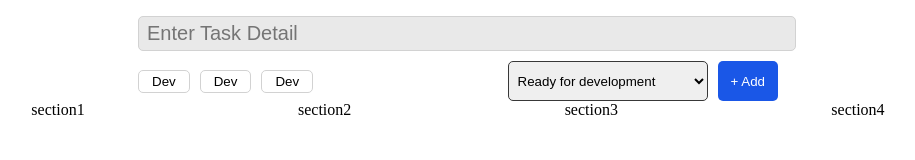
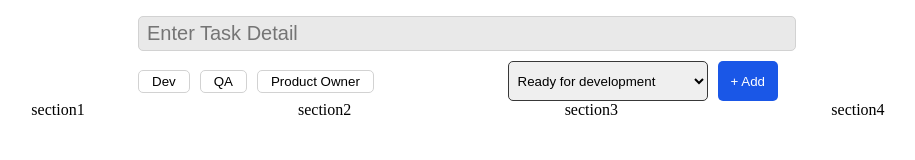
Before and after one commit to ashucj17/jira-board, a React (Vite) app: page / in a window 1280 px wide. Shown: the part 134-294 px from the top of the page, without its empty margins (182-1097 px from the left). Built offline with nearby package versions, Linux system fonts and the light colour scheme.

Commit message:
passing tags using props

```diff
--- a/src/Components/Tags/queue-assigned-tags.jsx
+++ b/src/Components/Tags/queue-assigned-tags.jsx
@@ -1,9 +1,11 @@
 import './queue-assigned-tags.css'
 
-const Tags= () =>{
+const Tags= (props) =>{
+
+  const {tagName} = props
     return(
         <>
-            <button className="queue__assigned-tags">Dev</button>
+            <button className="queue__assigned-tags">{tagName}</button>
         </>
     )
 }
--- a/src/Components/Tasks/tasks-queue.jsx
+++ b/src/Components/Tasks/tasks-queue.jsx
@@ -1,16 +1,17 @@
 import Tags from "../Tags/queue-assigned-tags";
 import "./tasks-queue.css";
 
-const TaskQueue = () => {
+const TaskQueue = (props) => {
+
   return (
     <header className="app__header">
       <form>
         <input type="text" placeholder="Enter Task Detail" />
         <div className="queue">
           <div className="queue__assigned">
-           <Tags />
-           <Tags />
-           <Tags />
+           <Tags tagName={"Dev"} />
+           <Tags tagName= {"QA"} />
+           <Tags tagName={"Product Owner"} />
           </div>
           <div className="queue__state">
             <select>
```
